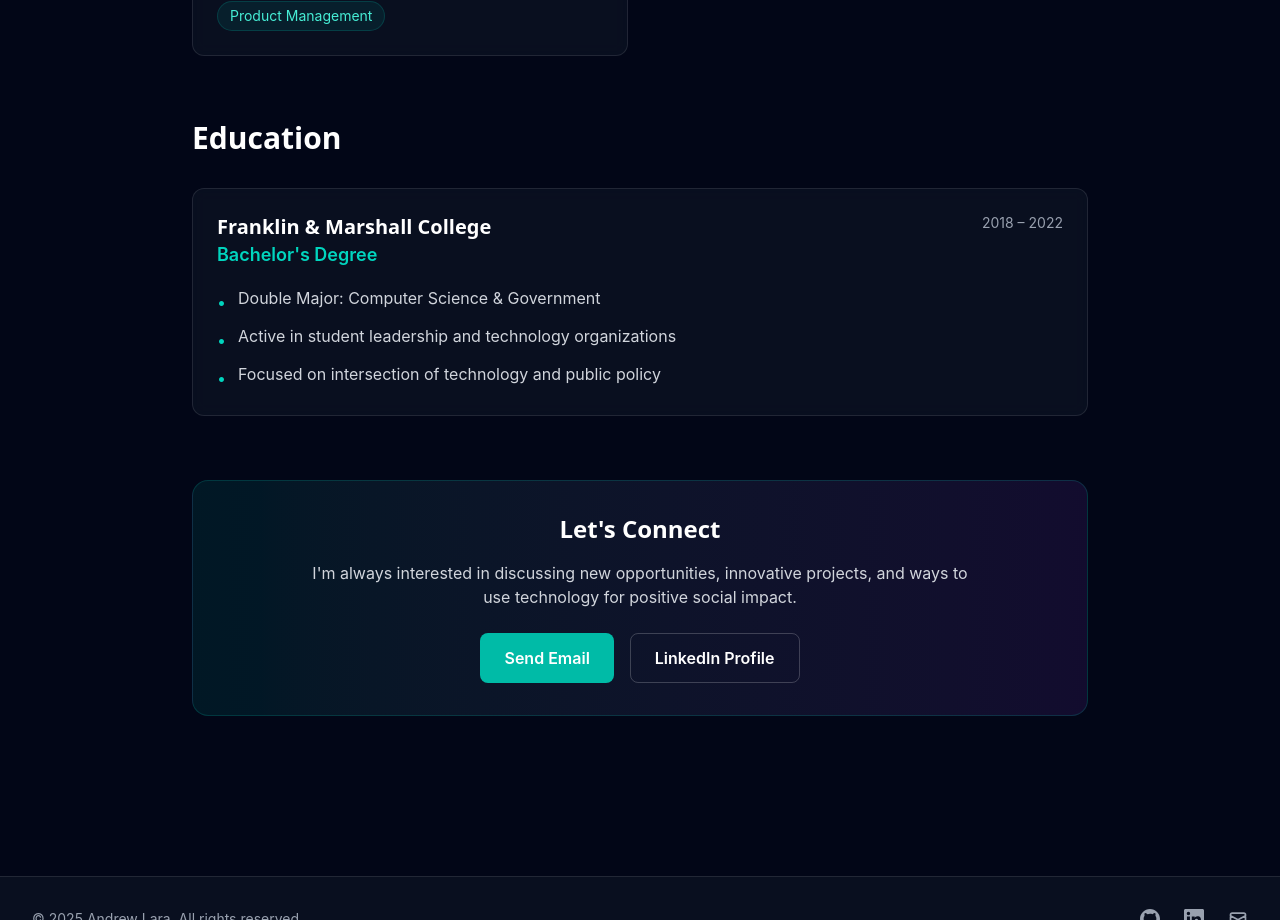
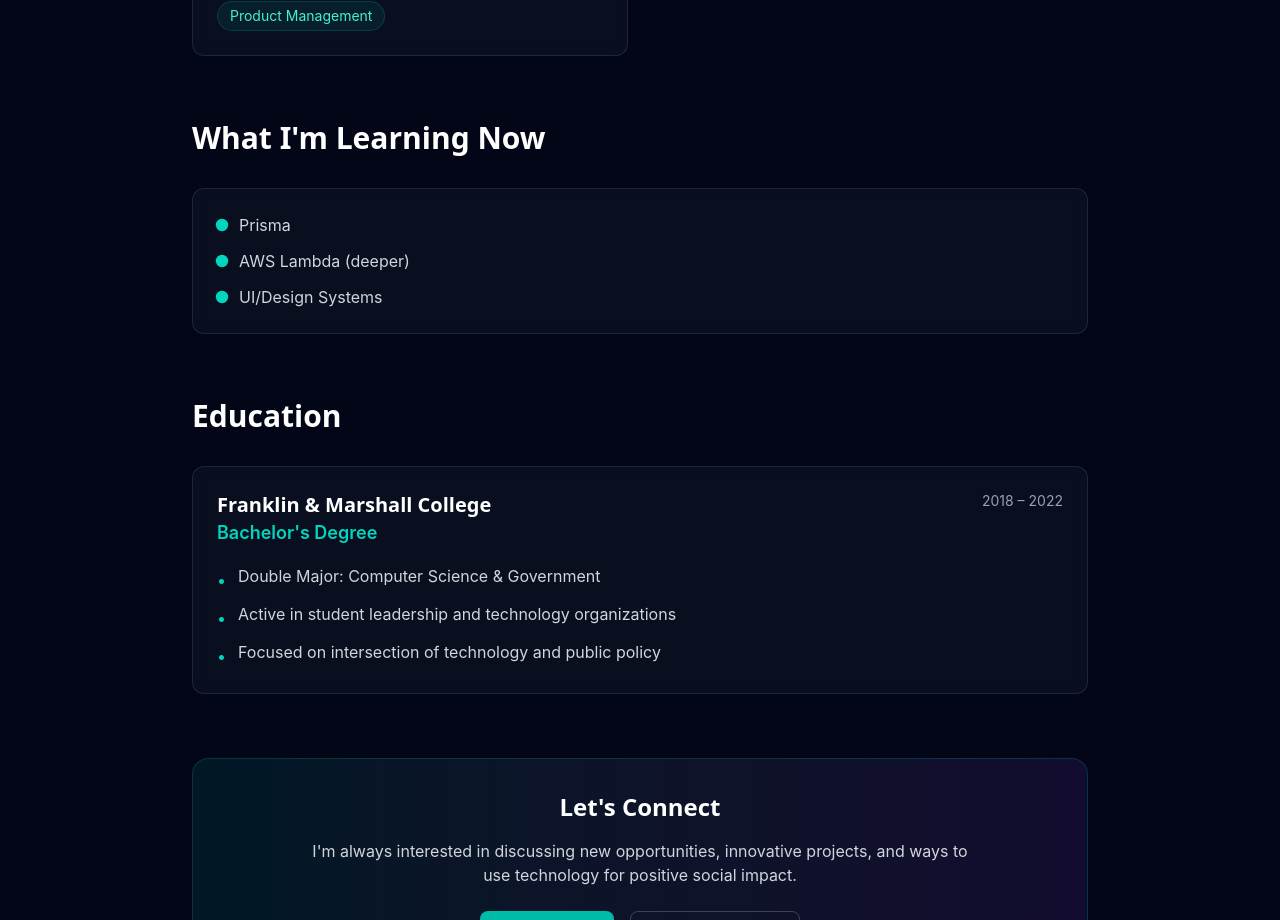
Before and after one commit to laraandrew/Portfolio-Website, a React (Vite) app: page /resume in a window 1280 px wide. Shown: the part 2760-3680 px from the top of the page. Built offline with nearby package versions, Linux system fonts and the light colour scheme.

Commit message:
Add learning section with animated bullet points

```diff
--- a/src/pages/ResumeAbout.tsx
+++ b/src/pages/ResumeAbout.tsx
@@ -19,6 +19,17 @@ const ResumeAbout = () => {
       y: 0,
       transition: {
         duration: 0.6
+      }
+    }
+  };
+
+  const bulletVariants = {
+    hidden: { opacity: 0, x: -10 },
+    visible: {
+      opacity: 1,
+      x: 0,
+      transition: {
+        duration: 0.4
       }
     }
   };
@@ -74,6 +85,8 @@ const ResumeAbout = () => {
     'DevOps / Tools': ['Git', 'GitHub', 'AWS (basic)', 'Vercel', 'Render', 'Docker'],
     'Other': ['Figma', 'Photography', 'Teaching/Instruction', 'Product Management']
   };
+
+  const learningItems = ['Prisma', 'AWS Lambda (deeper)', 'UI/Design Systems'];
 
   return (
     <motion.div
@@ -202,6 +215,40 @@ const ResumeAbout = () => {
             </div>
           </motion.section>
 
+          {/* Learning Section */}
+          <motion.section variants={itemVariants}>
+            <h2 className="text-3xl font-display font-bold text-white mb-8">What I'm Learning Now</h2>
+            <div className="bg-gray-900/50 backdrop-blur-sm border border-white/10 rounded-xl p-6 hover:border-teal-500/30 transition-all duration-300">
+              <motion.ul
+                initial="hidden"
+                animate="visible"
+                variants={{
+                  hidden: { opacity: 0 },
+                  visible: {
+                    opacity: 1,
+                    transition: { staggerChildren: 0.12 }
+                  }
+                }}
+                className="space-y-3"
+              >
+                {learningItems.map((item) => (
+                  <motion.li
+                    key={item}
+                    variants={bulletVariants}
+                    className="flex items-center text-gray-300"
+                  >
+                    <motion.span
+                      className="w-2.5 h-2.5 rounded-full bg-teal-400 mr-3"
+                      animate={{ scale: [1, 1.25, 1] }}
+                      transition={{ duration: 1.4, repeat: Infinity, repeatType: 'reverse' }}
+                    />
+                    <span className="text-base">{item}</span>
+                  </motion.li>
+                ))}
+              </motion.ul>
+            </div>
+          </motion.section>
+
           {/* Education Section */}
           <motion.section variants={itemVariants}>
             <h2 className="text-3xl font-display font-bold text-white mb-8">Education</h2>
```
